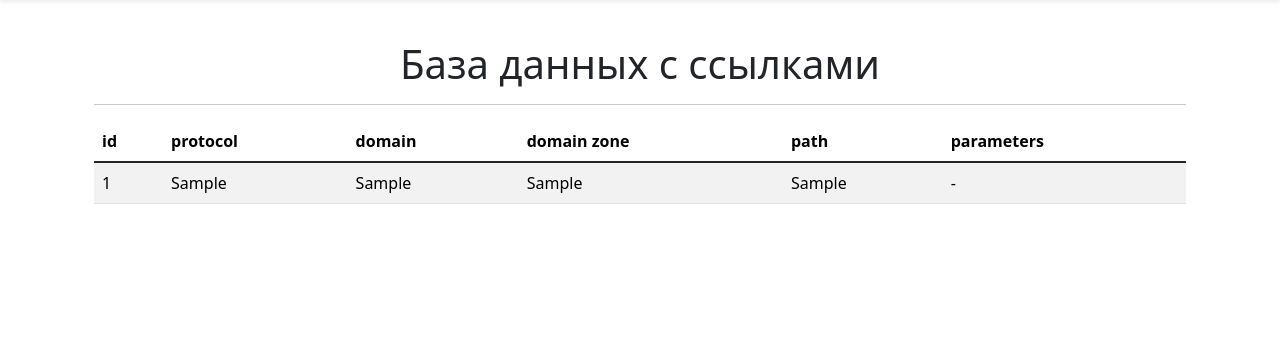
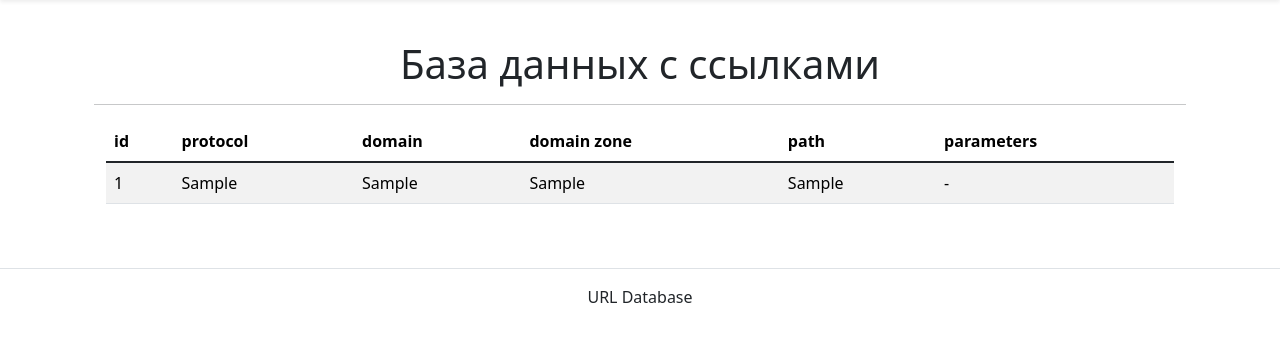
Before and after one commit to Rezenhorn/url_catalog_flask, a Flask app: page /links_table in a window 1280 px wide. Shown: the part 56-398 px from the top of the page. Run offline with Flask 2, Linux system fonts and the light colour scheme; tables that the repository leaves empty hold one stand-in row (values such as "Sample post").

Commit message:
small fixes

```diff
--- a/app.py
+++ b/app.py
@@ -13,13 +13,12 @@ from sqlalchemy.orm import scoped_session, sessionmaker
 
 from forms import LinkForm
 
-SECRET_KEY = os.urandom(32)
 MAX_LOGFILE_SIZE_IN_BYTES = 2 ** 20  # 1 Мегабайт
 NUMBER_OF_LOG_LINES = 20
+SECRET_KEY = os.urandom(32)
 
 app = Flask(__name__)
 app.config['SECRET_KEY'] = SECRET_KEY
-app.config["UPLOAD_FOLDER"] = "static/"
 
 client = app.test_client()
 
@@ -66,7 +65,7 @@ def create_link_model(url: str):
         raise ValueError(f'URL {url} уже есть в БД')
     url_parced = urlparse(url)
     if not all([url_parced.scheme, url_parced.netloc]):
-        raise ValueError('"url" не соответствует формату ссылки на веб-ресурс')
+        raise ValueError(f'"{url}" не соответствует формату url.')
     url_parts_dict = dict(url_parced._asdict())
     parameters = {}
     if url_parts_dict['query']:
@@ -92,11 +91,11 @@ def add_single_url(url: str):
     new_link = create_link_model(url)
     session.add(new_link)
     session.commit()
-    app.logger.info(f'URL {url} добавлен в БД.')
+    app.logger.info(f'URL "{url}" добавлен в БД.')
     return new_link
 
 
-def add_link_to_db_from_file(file):
+def add_link_to_db_from_file(file) -> dict:
     '''Добавляет url из csv файла в БД, логгирует результат
     и возвращает словарь с числом обработанных url, успешных добавлений
     и ошибок.'''
@@ -160,7 +159,7 @@ def index_view():
     file = form.data.get('csv_file')
     if file:
         result = add_link_to_db_from_file(file)
-        flash(f'{result["success_additions"]} URL из csv-файла добавлено в БД.')
+        flash(f'{result["success_additions"]} URL из csv-файла добавлено в БД')
         return (render_template('add_link.html', form=form),
                 HTTPStatus.CREATED)
     if form.validate_on_submit():
--- a/templates/base.html
+++ b/templates/base.html
@@ -9,11 +9,12 @@
 </head>
 
 <body>
+  {% include "header.html" %}
   <main>
-    {% include "header.html" %}
     <section class="container my-5 px-4">
       {% block content %}{% endblock content %}
     </section>
   </main>
+  {% include "footer.html" %}
 </body>
 </html>
--- /dev/null
+++ b/templates/footer.html
@@ -0,0 +1,3 @@
+<footer class="border-top text-center py-3">
+  <p>URL Database</p>
+</footer>
--- a/templates/links_table.html
+++ b/templates/links_table.html
@@ -3,6 +3,7 @@
 {% block content %}
 <h1 class="text-center">База данных с ссылками</h1>
 <hr>
+<div class="container">
   <div class="table-responsive">
     <table class="table table-striped align-middle">
       <thead>
@@ -29,4 +30,5 @@
       </tbody>
     </table>
   </div>
+</div>
 {% endblock %}
```
Lines whose indentation alone changed are shown as unchanged.
